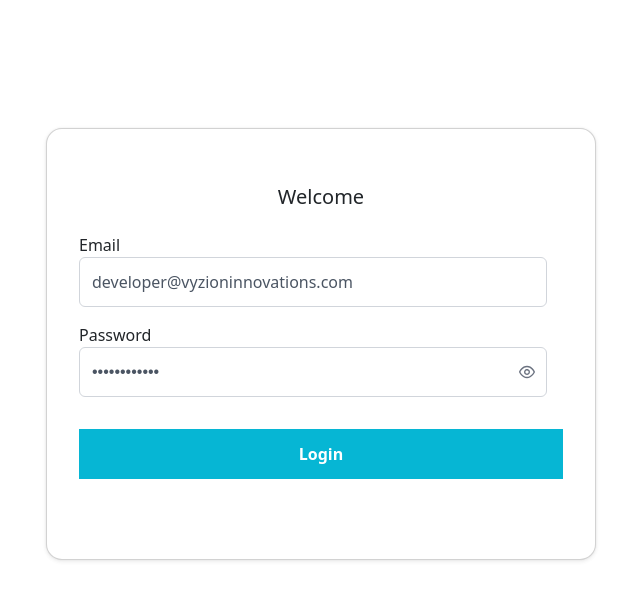
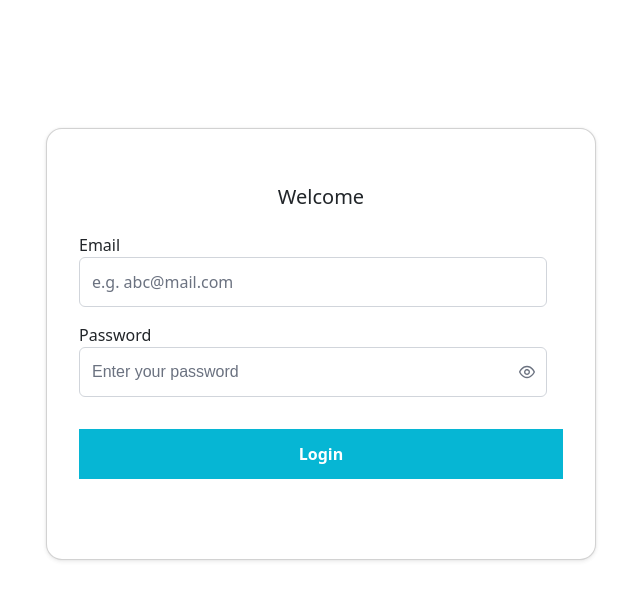
Before and after one commit to MandeepSingh1/Mac-sol, a React (Create React App) app: page /login in a window 1280 px wide. Shown: the top 600 px of the page, without its empty margins (319-959 px from the left). Built offline with nearby package versions, Linux system fonts and the light colour scheme; a web font is replaced by a local one.

Commit message:
remove credentials

```diff
--- a/src/pages/login/login.js
+++ b/src/pages/login/login.js
@@ -20,8 +20,8 @@ const navigate = useNavigate();
 
 
     const [loginData, setLoginData] = useState({
-        email: "developer@vyzioninnovations.com",
-        password: "Vyzion@2025!",
+        email: "",
+        password: "",
     })
 
     const [errors, setErrors] = useState({
```
